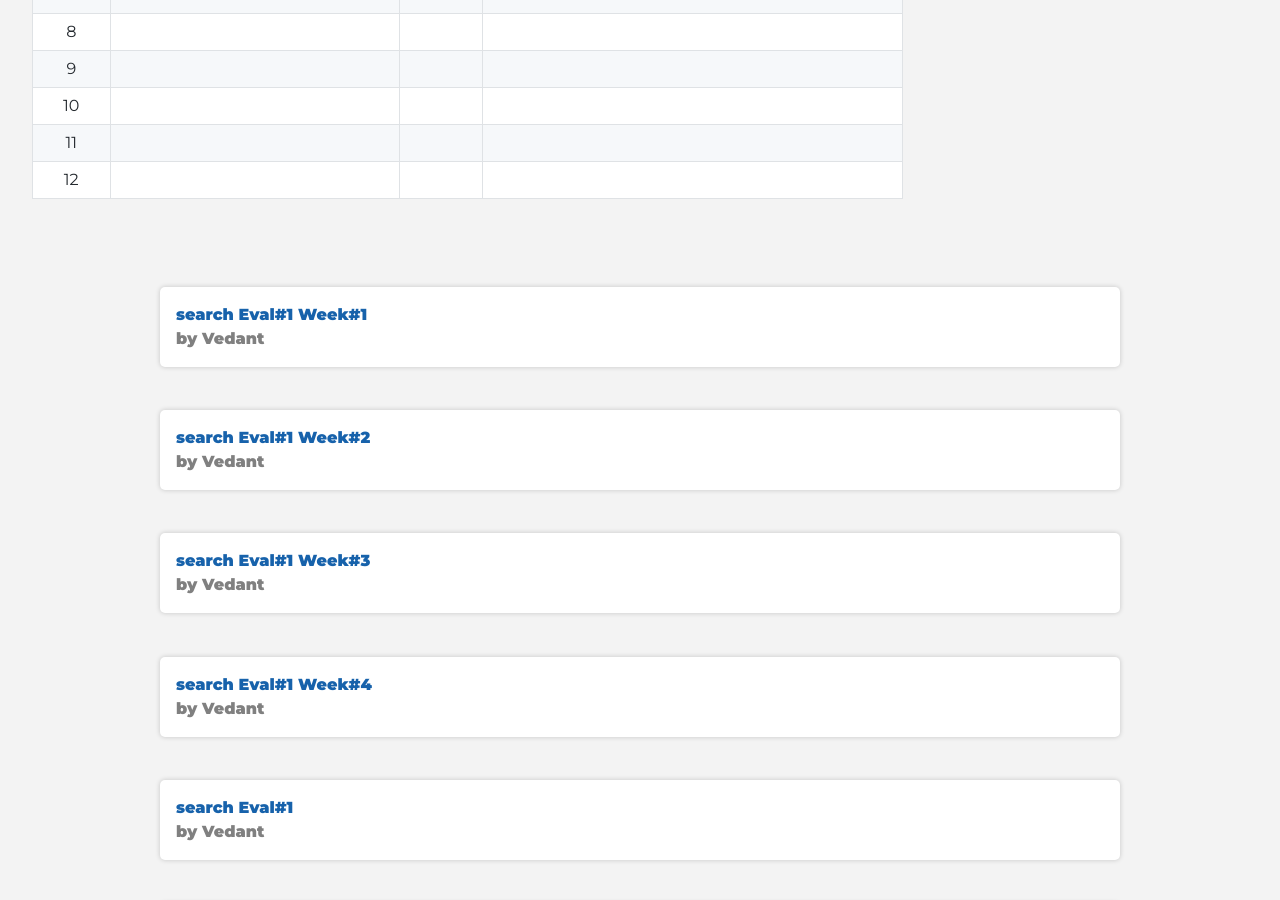
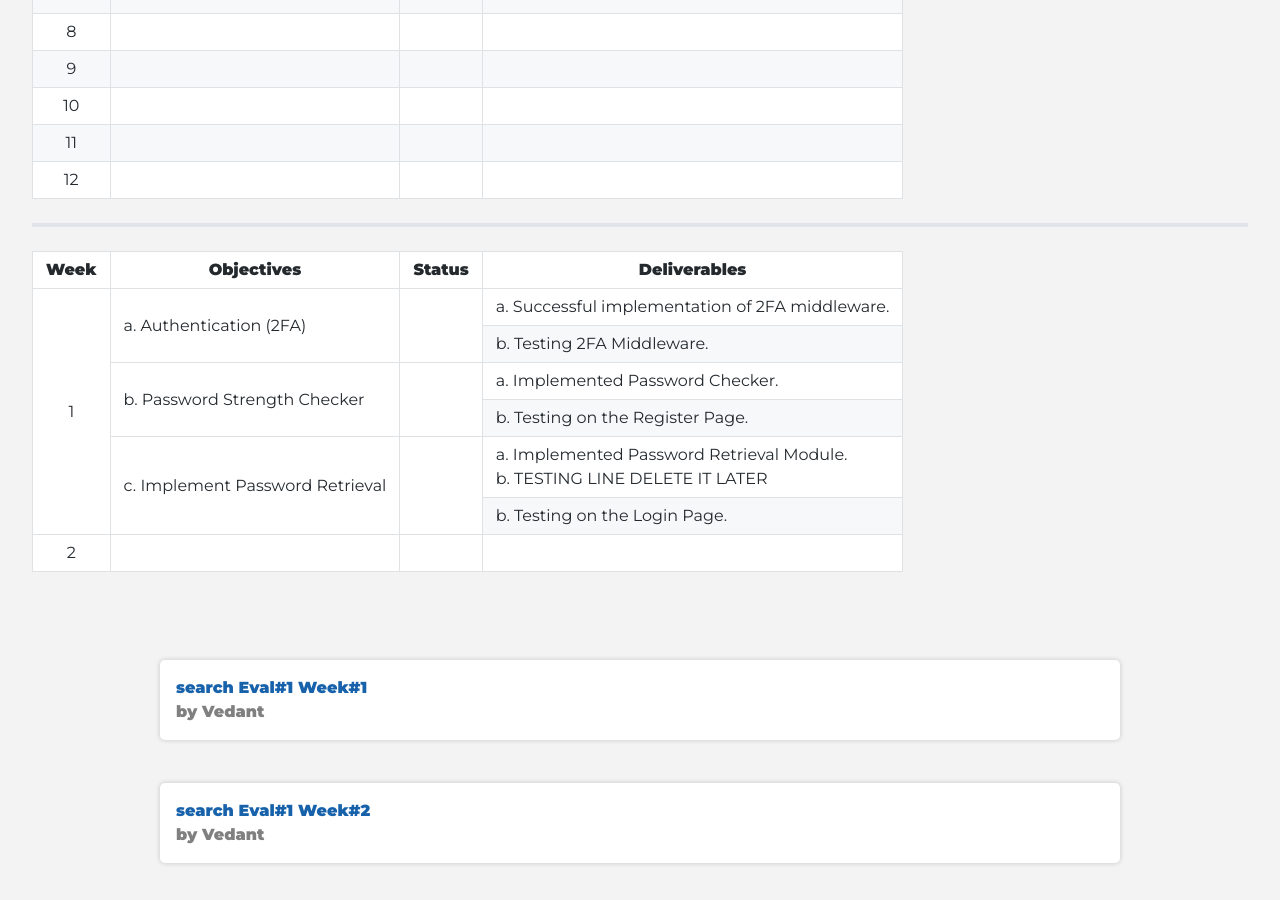
Before and after one commit to cdli-gh/blog, a Jekyll site: the page built from _blog/gsoc20/search/index.md, in a window 1280 px wide and 900 px high, scrolled down 2087 px. Built offline with Jekyll 4.4.1, drawn with Linux system fonts in a browser that asks for light colours; emoji names are drawn with the system emoji font.

Commit message:
table test

```diff
--- a/_blog/gsoc20/search/index.md
+++ b/_blog/gsoc20/search/index.md
@@ -207,3 +207,51 @@
         </tr> -->
     </tbody>
 </table>
+
+---------------------------
+<table>
+    <thead>
+        <tr>
+            <th>Week</th>
+            <th>Objectives</th>
+            <th>Status</th>
+            <th>Deliverables</th>
+        </tr>
+    </thead>
+    <tbody>
+        <tr>
+            <td rowspan=6 align="center">1</td>
+            <td rowspan=2>a. Authentication (2FA) </td>
+            <td rowspan=2 align="center"></td>
+            <td>a. Successful implementation of 2FA middleware. </td>
+        </tr>
+        <tr>
+            <td>b. Testing 2FA Middleware. </td>
+        </tr>
+        <tr>
+            <td rowspan=2> b. Password Strength Checker </td>
+            <td rowspan=2 align="center"></td>
+            <td>a. Implemented Password Checker.</td>
+        </tr>
+        <tr>
+            <td>b. Testing on the Register Page. </td>
+        </tr>
+        <tr>
+            <td rowspan=2>c. Implement Password Retrieval</td>
+            <td rowspan=2 align="center"></td>
+            <td>
+                a. Implemented Password Retrieval Module. <br/>
+                b. TESTING LINE DELETE IT LATER
+            </td>
+        </tr>
+        <tr>
+            <td> b. Testing on the Login Page.</td>
+        </tr>
+        <tr>
+            <td rowspan=1 align="center">2</td>
+            <td rowspan=1></td>
+            <td rowspan=1 align="center"></td>
+            <td></td>
+        </tr>
+  </tbody>
+</table>
```
